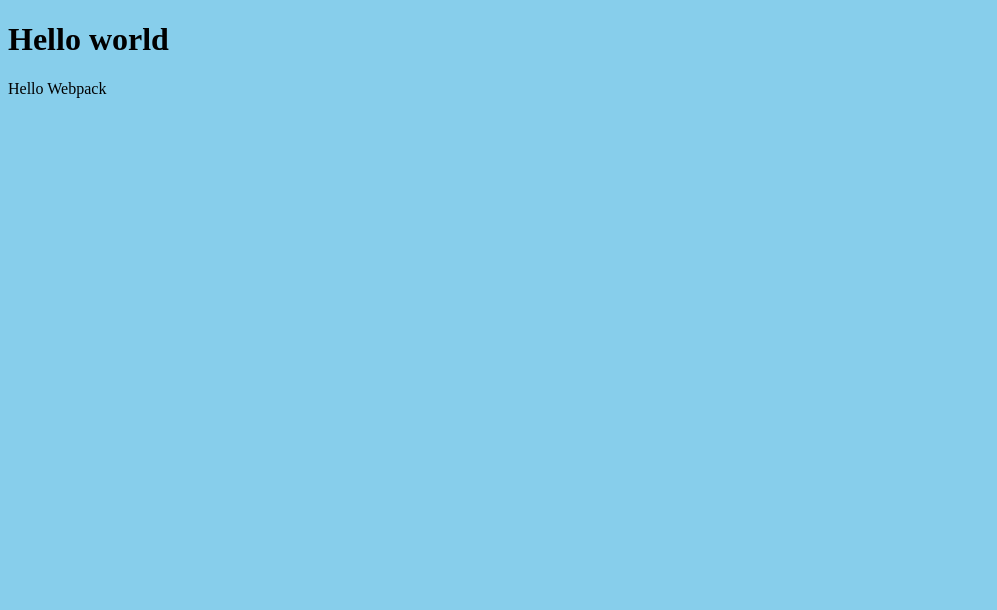
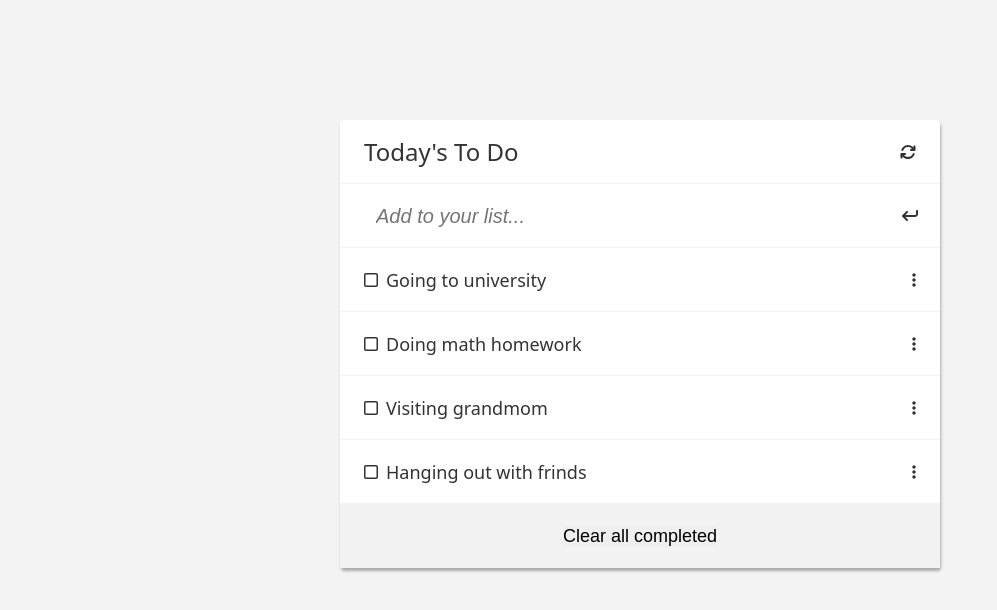
Before and after one commit to BB-Simon/todo-list-es6, a website built with webpack: page src/index.html in a window 1280 px wide. Shown: the whole page, without its empty margins (0-997 px from the left). Built offline with nearby package versions, Linux system fonts and the light colour scheme.

Commit message:
Todo list structure

```diff
--- a/package.json
+++ b/package.json
@@ -25,5 +25,8 @@
     "webpack": "^5.75.0",
     "webpack-cli": "^5.0.1",
     "webpack-dev-server": "^4.11.1"
+  },
+  "dependencies": {
+    "@fortawesome/fontawesome-free": "^6.2.1"
   }
 }
--- a/src/index.html
+++ b/src/index.html
@@ -7,6 +7,26 @@
   <title>To do list</title>
 </head>
 <body>
-  <h1>Hello world</h1>
+  <main>
+    <!-- Todo Section -->
+    <section class="section-todo">
+      <article class="todo-container">
+        <div class="todo-header">
+          <h1 class="todo-title">Today's To Do</h1>
+          <i class="fa-solid fa-arrows-rotate"></i>
+        </div>
+        <form class="add-todo-form">
+          <input type="text" id="todo" name="todo" placeholder="Add to your list...">
+          <i id="input-icon" class="fa-solid fa-arrow-turn-down"></i>
+        </form>
+        <ul id="todos-container" class="todo-list-container">
+          <!-- Dynamic Todo list goes here -->
+        </ul>
+        <div class="clear-btn-wrapper">
+          <button class="clear-btn">Clear all completed</button>
+        </div>
+      </article>
+    </section>
+  </main>
 </body>
 </html>
--- a/src/index.js
+++ b/src/index.js
@@ -1,5 +1,27 @@
 import './style.css';
+import '@fortawesome/fontawesome-free/js/fontawesome.js';
+import '@fortawesome/fontawesome-free/js/solid.js';
+import '@fortawesome/fontawesome-free/js/regular.js';
+import Todo from './modules/todo';
+import { todos } from './modules/todos';
 
-const div = document.createElement('div');
-div.innerText = "Hello Webpack"
-document.body.appendChild(div);
+class Todolist extends Todo {
+  constructor(todos){
+    super(todos);
+    this.todosContainer = document.getElementById('todos-container');
+  }
+
+  displayTodos(){
+    this.todosContainer.innerHTML = '';
+    this.sortedTodos().forEach((todo) => {
+      const list = this.draw(todo);
+      this.todosContainer.appendChild(list);
+    })
+  }
+
+}
+
+window.addEventListener('load', () => {
+  const todoList = new Todolist(todos);
+  todoList.displayTodos();
+})
--- /dev/null
+++ b/src/modules/todo.js
@@ -0,0 +1,52 @@
+class Todo {
+  constructor(todos){
+    this.todos = todos;
+  }
+
+  sortedTodos(){
+    return this.todos.sort((a, b) => a.index - b.index);
+  }
+
+  draw (todo) {
+    this.li = document.createElement('li');
+    this.li.classList.add('todo-list-item');
+
+    this.infoDiv = document.createElement('div');
+    this.infoDiv.classList.add('item-info');
+    this.checkIcon = document.createElement('i');
+    this.checkIcon.className = 'fa-regular fa-square check-icon';
+    this.descriptionSpan  = document.createElement('span');
+    this.descriptionSpan.classList.add('todo-task');
+    this.descriptionSpan.innerText = todo.description;
+    this.infoDiv.appendChild(this.checkIcon);
+    this.infoDiv.appendChild(this.descriptionSpan);
+
+    this.ellipsisDiv = document.createElement('div');
+    this.ellipsIcon = document.createElement('i');
+    this.ellipsIcon.className = 'fa-solid fa-ellipsis-vertical ellipsis-icon';
+    this.ellipsisDiv.appendChild(this.ellipsIcon);
+
+    this.li.appendChild(this.infoDiv);
+    this.li.appendChild(this.ellipsisDiv);
+
+    return this.li;
+  }
+
+  add(){
+    // do something
+  }
+
+  edit(){
+    // do something
+  }
+
+  remove(){
+    // do something
+  }
+
+  compelete(){
+    // do something
+  }
+}
+
+export default Todo;
--- /dev/null
+++ b/src/modules/todos.js
@@ -0,0 +1,22 @@
+export const todos = [
+  {
+    index: 1,
+    description: 'Going to university',
+    compeleted: false,
+  },
+  {
+    index: 1,
+    description: 'Doing math homework',
+    compeleted: false,
+  },
+  {
+    index: 1,
+    description: 'Visiting grandmom',
+    compeleted: false,
+  },
+  {
+    index: 1,
+    description: 'Hanging out with frinds',
+    compeleted: false,
+  },
+]
--- a/src/style.css
+++ b/src/style.css
@@ -1,3 +1,152 @@
+* {
+  padding: 0;
+  margin: 0;
+  box-sizing: border-box;
+}
+
 body {
-  background: skyblue;
+  font-family: system-ui, -apple-system, BlinkMacSystemFont, 'Segoe UI', Roboto, Oxygen, Ubuntu, Cantarell, 'Open Sans', 'Helvetica Neue', sans-serif;
+  background-color: #f3f3f3;
+  color: #333333;
 }
+
+ul li {
+  list-style: none;
+}
+
+h1, h2, h3, h4, h5, h6, p, ul {
+  margin: 0;
+}
+
+.section-todo {
+  width: 100%;
+  min-height: 100vh;
+  padding: 120px 20px;
+}
+
+.todo-container {
+  max-width: 600px;
+  min-width: 600px;
+  background-color: #ffffff;
+  margin: 0 auto;
+  /* padding: 20px; */
+  display: flex;
+  flex-direction: column;
+  box-shadow: 1px 3px 3px #aaaaaa;
+  border-radius: 4px;
+}
+
+.todo-title {
+  font-size: 24px;
+  font-weight: 500;
+  color: #333333;
+}
+
+.todo-header,
+.add-todo-form,
+.clear-btn-wrapper,
+.todo-list-item {
+  width: 100%;
+  height: 64px;
+  padding: 24px;
+  border-bottom: 1px solid #f3f3f3;
+ }
+
+.todo-header {
+  display: flex;
+  align-items: center;
+  justify-content: space-between;
+}
+
+.add-todo-form {
+  display: flex;
+  align-items: center;
+  justify-content: space-between;
+}
+
+#todo {
+  width: 100%;
+  font-size: 20px;
+  line-height: 22px;
+  font-weight: 300;
+  padding: 6px 12px;
+  margin-right: 4px;
+  color: #333333;
+
+  border: none;
+  outline: none;
+}
+
+#todo::placeholder {
+  font-size: 20px;
+  line-height: 24px;
+  font-weight: 300;
+  font-style: italic;
+}
+
+#todo:hover,
+#todo:focus {
+  border: none;
+  outline: none;
+}
+
+#input-icon{
+  transform: rotate(90deg);
+  font-weight: 300;
+}
+
+#input-icon path {
+  fill: #333333;
+}
+
+.todo-list-item {
+  display: flex;
+  align-items: center;
+  justify-content: space-between;
+  cursor: move;
+}
+
+.item-info {
+  display: flex;
+  align-items: center;
+}
+
+.check-icon {
+  color: #333333;
+  cursor: pointer;
+}
+
+.todo-task {
+  font-size: 18px;
+  line-height: 22px;
+  font-weight: 400;
+  color: #333333;
+  margin-left: 8px;
+}
+
+.ellipsis-icon {
+  cursor: pointer;
+}
+
+.clear-btn-wrapper {
+  background-color: #f2f2f2;
+  border-bottom: none;
+
+  /* Layout */
+  display: flex;
+  align-items: center;
+  justify-content: center;
+}
+
+.clear-btn {
+  font-size: 18px;
+  border: none;
+  outline: none;
+}
+
+.clear-btn:hover,
+.clear-btn:focus {
+  border: none;
+  outline: none;
+  cursor: pointer;
+}
```
Also changed, not shown: README.md, 1 other file.
